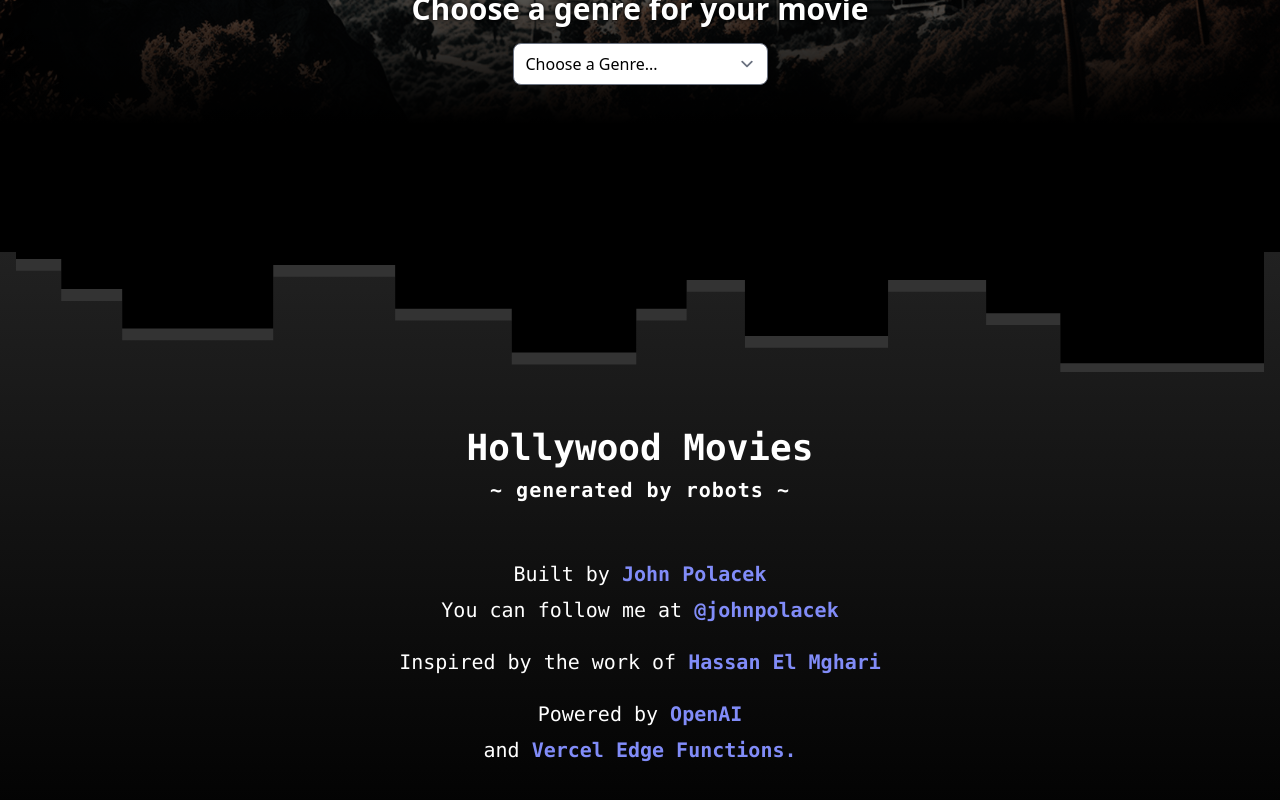
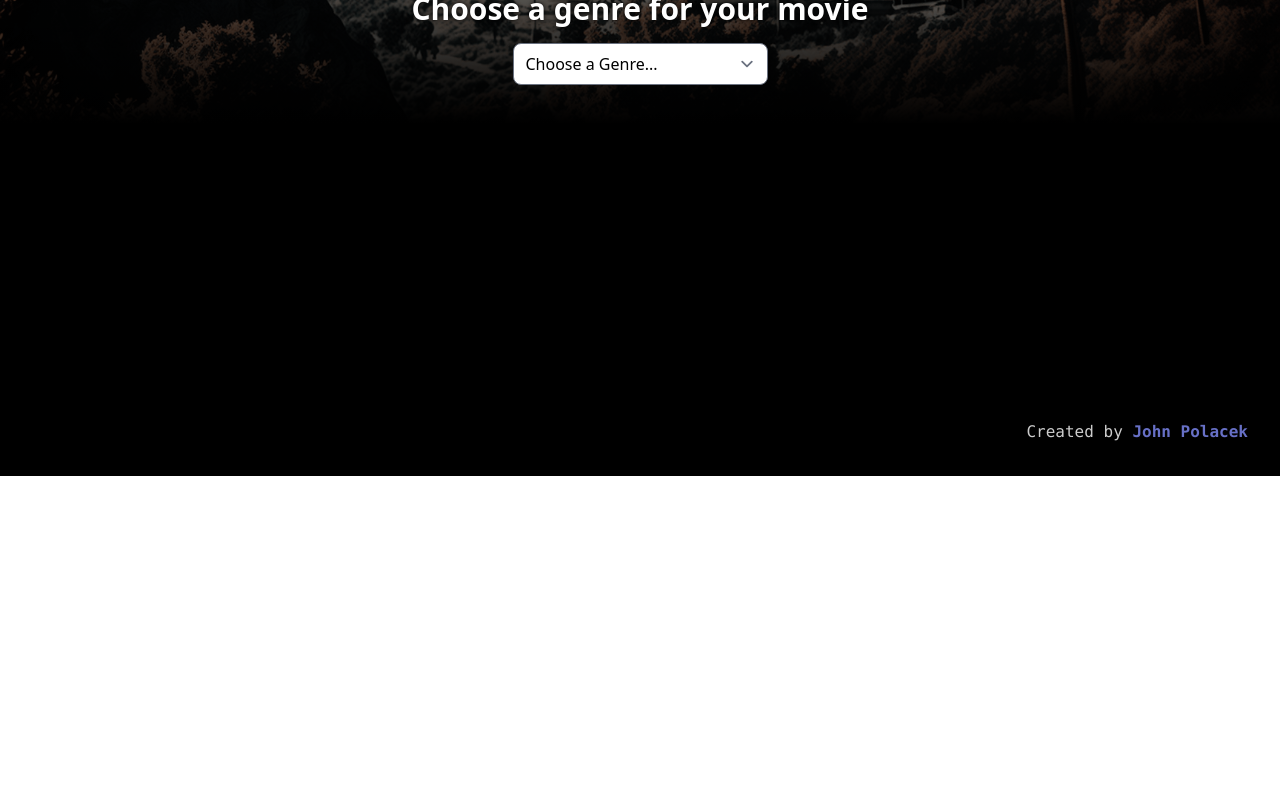
Before and after one commit to johnpolacek/botlywood, a Next.js app: page / in a window 1280 px wide. Shown: the part 324-1124 px from the top of the page. After the commit the page ends 800 px from the top, so only its background shows below. Built offline with nearby package versions, Linux system fonts and the light colour scheme.

Commit message:
more wip

```diff
--- a/components/CharacterCard.tsx
+++ b/components/CharacterCard.tsx
@@ -1,3 +1,4 @@
+import { useRef, useEffect } from "react"
 import { Character } from "./Types"
 import LoadingAnimation from "./LoadingAnimation"
 import RerollButton from "./ui/RerollButton"
@@ -9,9 +10,22 @@ const CharacterCard = ({
   character: Character
   onReroll?: () => {}
 }) => {
+  const targetRef = useRef<HTMLHeadingElement>(null)
+
+  useEffect(() => {
+    if (targetRef.current) {
+      window.scrollTo({
+        top: targetRef.current.offsetTop - 72,
+        behavior: "smooth",
+      })
+    }
+  }, [targetRef.current])
+
   return (
-    <div className="flex flex-col p-4 md:p-8 border border-indigo-900 rounded-lg">
-      <div className="font-bold text-xl pb-2">{character.name}</div>
+    <div className="flex flex-col p-4 md:p-8 border border-indigo-900 rounded-lg bg-[rgba(0,0,0,.66)] w-full">
+      <div ref={targetRef} className="font-bold text-xl pb-2">
+        {character.name}
+      </div>
       {character.description ? (
         <>
           <div className="text-lg">{character.description}</div>
--- a/components/Footer.tsx
+++ b/components/Footer.tsx
@@ -2,22 +2,8 @@ import Separator from "./ui/Separator"
 
 export default function Footer() {
   return (
-    <footer
-      className={`flex flex-col px-4 justify-center items-center gap-2 text-center pb-24 w-full font-mono relative z-10`}
-      style={{
-        background:
-          "linear-gradient(0deg, rgba(0,0,0,1) 0%, rgba(33,33,33,1) 100%)",
-      }}
-    >
-      <Separator />
-      <h1 className="text-2xl pt-16 mt-8 pb-2 sm:text-4xl font-bold mx-auto">
-        Hollywood Movies
-      </h1>
-      <h1 className="text-lg sm:text-xl font-bold mx-auto tracking-wider mx-auto -mt-2 mb-12">
-        ~ generated by robots ~
-      </h1>
-      <div className="text-xl">
-        Built by{" "}
+    <footer className="font-mono w-full p-8 mt-8 text-right opacity-80 z-20">
+      Created by{" "}
       <a
         href="https://johnpolacek.com/"
         target="_blank"
@@ -26,51 +12,6 @@ export default function Footer() {
       >
         John Polacek
       </a>
-      </div>
-      <div className="text-xl">
-        You can follow me at{" "}
-        <a
-          href="https://twitter.com/johnpolacek"
-          target="_blank"
-          rel="noreferrer"
-          className="font-bold hover:underline transition underline-offset-2 text-indigo-400"
-        >
-          @johnpolacek
-        </a>
-      </div>
-      <div className="pt-4 text-xl">
-        Inspired by the work of{" "}
-        <a
-          href="https://www.elmghari.com/"
-          target="_blank"
-          rel="noreferrer"
-          className="font-bold hover:underline transition underline-offset-2 text-indigo-400"
-        >
-          Hassan El Mghari
-        </a>{" "}
-      </div>
-      <div className="text-xl pt-4">
-        Powered by{" "}
-        <a
-          href="https://openai.com/"
-          target="_blank"
-          rel="noreferrer"
-          className="font-bold hover:underline transition underline-offset-2 text-indigo-400"
-        >
-          OpenAI{" "}
-        </a>
-      </div>
-      <div className="text-xl">
-        and{" "}
-        <a
-          href="https://vercel.com/"
-          target="_blank"
-          rel="noreferrer"
-          className="font-bold hover:underline transition underline-offset-2 text-indigo-400"
-        >
-          Vercel Edge Functions.
-        </a>
-      </div>
     </footer>
   )
 }
--- a/components/GenrePicker.tsx
+++ b/components/GenrePicker.tsx
@@ -8,16 +8,21 @@ const GenrePicker: React.FC = () => {
   const { genre, setGenre, setLoglineOptions } = useContext(AppContext)
 
   const onChangeGenre = async (genre: string) => {
-    const prompt = `Generate 5 random plot ideas for a ${genre} movie in JSON format as an array of strings`
+    const prompt = `Generate 5 random plot ideas that of 3 sentences or less each for a ${genre} movie in JSON format as an array of strings`
     setLoglineOptions([])
 
-    await useStreamingDataFromPrompt(prompt, (loglineOptionsString) => {
-      try {
-        const loglineOptions = JSON.parse(untruncateJson(loglineOptionsString))
-        setLoglineOptions(loglineOptions)
-      } catch (error) {
-        console.error(error)
-      }
+    await useStreamingDataFromPrompt({
+      prompt,
+      onData: (loglineOptionsString) => {
+        try {
+          const loglineOptions = JSON.parse(
+            untruncateJson(loglineOptionsString)
+          )
+          setLoglineOptions(loglineOptions)
+        } catch (error) {
+          console.error(error)
+        }
+      },
     })
   }
 
--- a/components/Modifiers.tsx
+++ b/components/Modifiers.tsx
@@ -6,9 +6,12 @@ export default function Modifiers() {
   const { genre, logline, setLogline } = useContext(AppContext)
 
   const modify = (modifier: string) => {
-    const prompt = `Rewrite a plot idea for a ${genre} movie that has a very similar plot as "${logline}" but ${modifier}`
-    useStreamingDataFromPrompt(prompt, (newLogline) => {
-      setLogline(newLogline)
+    const prompt = `Rewrite a 3 sentence plot idea for a ${genre} movie that has a very similar plot as "${logline}" but ${modifier}`
+    useStreamingDataFromPrompt({
+      prompt,
+      onData: (newLogline) => {
+        setLogline(newLogline)
+      },
     })
   }
 
--- a/components/RadioGroupCards.tsx
+++ b/components/RadioGroupCards.tsx
@@ -22,7 +22,9 @@ const RadioGroupCards = ({
       )}
 
       <div className="mt-4 grid grid-cols-1 gap-y-4 text-white text-left">
-        {options.map((option, i) => (
+        {options.map((opt, i) => {
+          const option = opt.replace(/^\d+\.\s/, "")
+          return (
             <RadioGroup.Option
               key={"radio-group-card-" + i}
               value={option}
@@ -59,7 +61,8 @@ const RadioGroupCards = ({
                 </>
               )}
             </RadioGroup.Option>
-        ))}
+          )
+        })}
       </div>
     </RadioGroup>
   )
--- a/components/StepCharacters.tsx
+++ b/components/StepCharacters.tsx
@@ -3,6 +3,7 @@ import { AppContext } from "./AppContext"
 import {
   useResponseFromPrompt,
   useStreamingDataFromPrompt,
+  Message,
 } from "../lib/openai/hooks"
 import Heading from "./ui/Heading"
 import CharacterCard from "./CharacterCard"
@@ -16,6 +17,7 @@ const StepCharacters = () => {
   const [villain, setVillain] = useState<Character | null>(null)
   const [mainsComplete, setMainsComplete] = useState<boolean>(false)
   const [supporting, setSupporting] = useState<Character[]>([])
+  const [supportingComplete, setSupportingComplete] = useState<boolean>(false)
 
   // can get celebrity images from https://www.themoviedb.org/documentation/api
 
@@ -35,9 +37,12 @@ const StepCharacters = () => {
     heroName = heroName.trim().replace(/\.$/, "")
     setHero({ name: heroName, description: "" })
 
-    const promptHeroDesc = `Generate a character description for a protagonist named ${heroName} for a ${context.genre} movie based on the logline "${context.logline}"`
-    await useStreamingDataFromPrompt(promptHeroDesc, (description) => {
-      setHero({ name: heroName, description })
+    const promptHeroDesc = `Generate a 2 sentence character description for a protagonist named ${heroName} for a ${context.genre} movie based on the logline "${context.logline}"`
+    await useStreamingDataFromPrompt({
+      prompt: promptHeroDesc,
+      onData: (description) => {
+        setHero({ name: heroName, description })
+      },
     })
     return
   }
@@ -48,9 +53,12 @@ const StepCharacters = () => {
     villainName = villainName.trim().replace(/\.$/, "")
     setVillain({ name: villainName, description: "" })
 
-    const promptVillainDesc = `Generate a character description for an antagonist named ${villainName} for a ${context.genre} movie based on the logline "${context.logline}"`
-    await useStreamingDataFromPrompt(promptVillainDesc, (description) => {
-      setVillain({ name: villainName, description })
+    const promptVillainDesc = `Generate a 2 sentence character description for an antagonist named ${villainName} for a ${context.genre} movie based on the logline "${context.logline}"`
+    await useStreamingDataFromPrompt({
+      prompt: promptVillainDesc,
+      onData: (description) => {
+        setVillain({ name: villainName, description })
+      },
     })
     return
   }
@@ -70,26 +78,43 @@ const StepCharacters = () => {
       const promptSupportingNames = `Generate names for supporting characters for a ${context.genre} story with the plot of "${context.logline}". Respond with the names as a comma separated strings. Do not number the names.`
       const supportingNames = await useResponseFromPrompt(promptSupportingNames)
 
-      const supportingArray = supportingNames.split(",")
+      const supportingArray = supportingNames.split(",").slice(0, 5)
       let supportingCharacters: Character[] = []
-
-      let supportingPrompt = ""
+      const messages: Message[] = []
 
       for (let i = 0; i < supportingArray.length; i++) {
         const supportingName = supportingArray[i]
           .replace(/^\d+\.\s/, "")
           .trim()
           .replace(/\.$/, "")
-        const basePrompt = `Generate a description for a supporting character named ${supportingName} for a ${context.genre} movie based on the logline "${context.logline}". The main character is ${hero.name}. ${hero.description} The antagonist is ${villain.name}. ${villain.description}`
+
         supportingCharacters[i] = { name: supportingName, description: "" }
         setSupporting([...supportingCharacters])
-        const promptSupporting = `${basePrompt} ${supportingPrompt} Write a description this supporting character ${supportingName}.`
-        await useStreamingDataFromPrompt(promptSupporting, (description) => {
-          supportingCharacters[i] = { name: supportingName, description }
-          supportingPrompt += ` A supporting character is ${supportingName}. ${description}`
-          setSupporting([...supportingCharacters])
+        if (i === 0) {
+          messages.push({
+            role: "user",
+            content: `Generate a 2 sentence description for a supporting character named ${supportingName} for a ${context.genre} movie based on the logline "${context.logline}". The main character is ${hero.name}. ${hero.description} The antagonist is ${villain.name}. ${villain.description}`,
+          })
+        } else {
+          messages.push({
+            role: "user",
+            content: `Generate a another supporting character named ${supportingName}.`,
+          })
+        }
+
+        await useStreamingDataFromPrompt({
+          messages,
+          onData: (description) => {
+            supportingCharacters[i] = { name: supportingName, description }
+            setSupporting([...supportingCharacters])
+          },
+        })
+        messages.push({
+          role: "assistant",
+          content: supportingCharacters[i].description,
         })
       }
+      setSupportingComplete(true)
     } else {
       alert("Sorry, there was a problem with the robots again.")
     }
@@ -141,13 +166,23 @@ const StepCharacters = () => {
         </div>
       )}
       {mainsComplete && (
-        <div className="grid gap-8">
+        <div className="grid gap-8 pt-16">
           <div className="text-center">
             <Heading>Supporting Characters</Heading>
           </div>
           {supporting.map((char) => (
             <CharacterCard key={char.name} character={char} />
           ))}
+          {supportingComplete && (
+            <div className="text-center">
+              <NextButton
+                onClick={() => {
+                  setMainsComplete(true)
+                }}
+                disabled={!hero?.description || !villain?.description}
+              />
+            </div>
+          )}
         </div>
       )}
     </div>
--- a/lib/openai/OpenAIStream.ts
+++ b/lib/openai/OpenAIStream.ts
@@ -38,7 +38,7 @@ export async function OpenChatGPTStream(payload: ChatGPTStreamPayload) {
     body: JSON.stringify(payload),
   })
 
-  console.log("got response")
+  console.log("got response", res.body)
 
   const stream = new ReadableStream({
     async start(controller) {
--- a/lib/openai/hooks.ts
+++ b/lib/openai/hooks.ts
@@ -1,22 +1,41 @@
 // use this hook to fetch data from a stream
 // get the cumulative response as it is read
-export const useStreamingDataFromPrompt = async (
-  prompt: string,
-  onData: (data: string) => void,
+export interface Message {
+  role: "system" | "user" | "assistant"
+  content: string
+}
+
+export const useStreamingDataFromPrompt = async ({
+  prompt,
+  messages,
+  onData,
+  onDone,
+}: {
+  onData: (data: string) => void
+  prompt?: string
+  messages?: Message[]
   onDone?: () => void
-) => {
+}) => {
+  if (!prompt && !messages) {
+    throw new Error("Must provide a prompt or messages")
+  }
+
+  let payload = { messages: messages || [{ role: "user", content: prompt }] }
+
   const response = await fetch("/api/generate", {
     method: "POST",
     headers: {
       "Content-Type": "application/json",
     },
     body: JSON.stringify({
-      prompt,
+      ...payload,
     }),
   })
   if (!response.ok) {
     throw new Error(response.statusText)
   }
+
+  console.log("response.body", response.body)
 
   // This data is a ReadableStream
   const stream = response.body
@@ -30,7 +49,7 @@ export const useStreamingDataFromPrompt = async (
   let done = false
   let responseString = ""
 
-  console.log("reading stream for " + prompt)
+  console.log("reading stream")
 
   while (!done) {
     const { value, done: doneReading } = await reader.read()
--- a/pages/api/generate.ts
+++ b/pages/api/generate.ts
@@ -1,4 +1,8 @@
-import { OpenChatGPTStream, ChatGPTStreamPayload, Message } from "../../lib/openai/OpenAIStream"
+import {
+  OpenChatGPTStream,
+  ChatGPTStreamPayload,
+  Message,
+} from "../../lib/openai/OpenAIStream"
 
 if (!process.env.OPENAI_API_KEY) {
   throw new Error("Missing env var from OpenAI")
@@ -20,12 +24,12 @@ const handler = async (req: Request): Promise<Response> => {
 
   const payload: ChatGPTStreamPayload = {
     model: "gpt-3.5-turbo",
-    messages: messages || [{ "role": "user", "content": prompt } as Message],
+    messages: messages || [{ role: "user", content: prompt } as Message],
     temperature: 0.7,
     top_p: 1,
     frequency_penalty: 0,
     presence_penalty: 0,
-    max_tokens: 2000,
+    max_tokens: 2048,
     stream: true,
     n: 1,
   }
```
Lines whose indentation alone changed are shown as unchanged.
